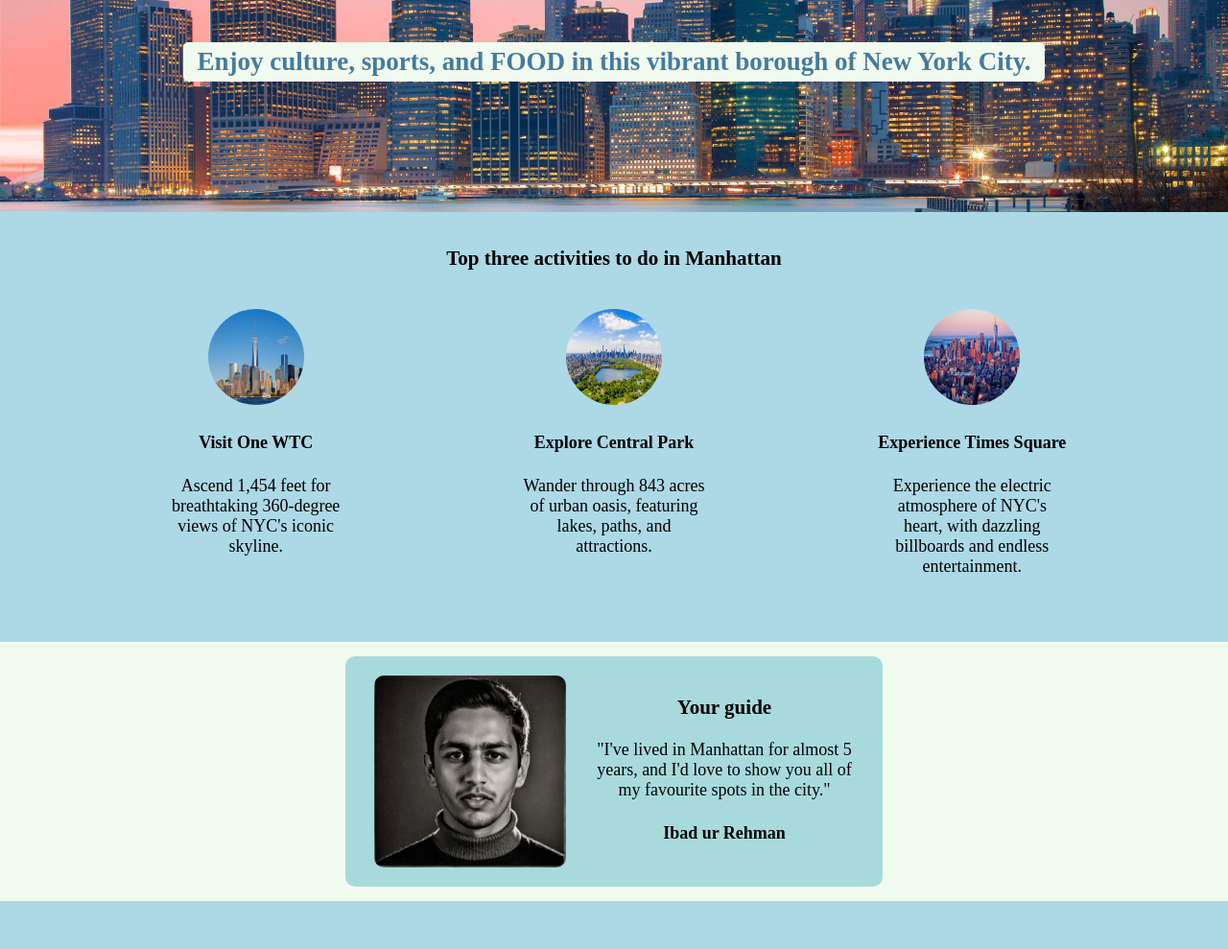
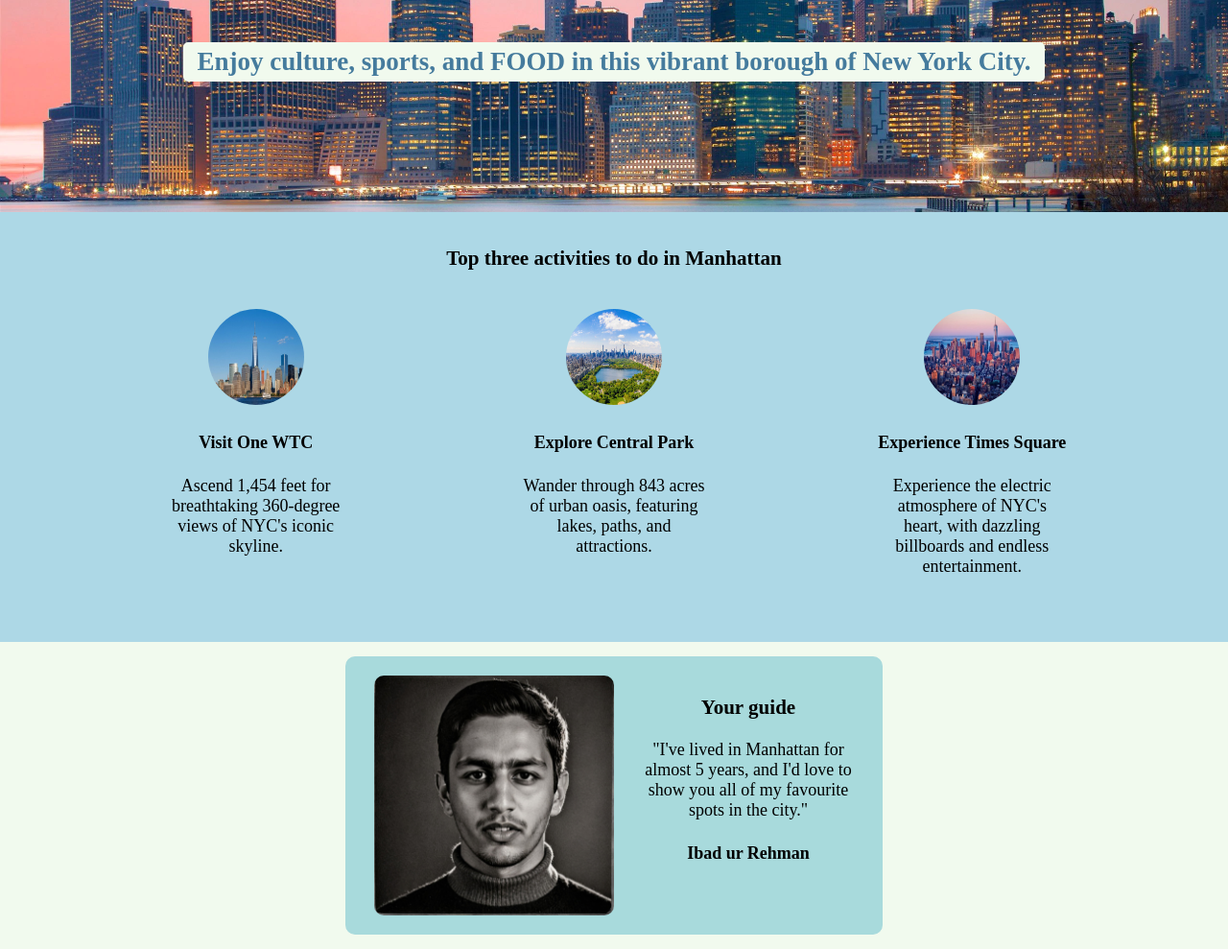
Before and after one commit to ibaurr/solo-project, a website built with Vite: page index.html in a window 1280 px wide. Shown: the part 169-1158 px from the top of the page at 96% size. Before the commit the page ends 1108 px from the top, so only its background shows below. Built offline with nearby package versions, Linux system fonts and the light colour scheme; a web font is replaced by a local one.

Commit message:
Update styles.css

```diff
--- a/styles.css
+++ b/styles.css
@@ -1,14 +1,3 @@
-/**
-Palette: https://scrimba.com/links/hometown-palette
-RED: #E63946
-LIGHT: #F1FAEE
-AQUA: #A8DADC
-LIGHT BLUE: #457B9D
-DARK BLUE: #1D3557
-
-*/
-
-// <uniquifier>: Use a unique and descriptive class name
 
 .zain-regular {
   font-family: "Zain", serif;
@@ -89,6 +78,6 @@
 }
 
 img {
-    width: 200px;
+    width: 250px;
     border-radius: 10px;
 }
```
